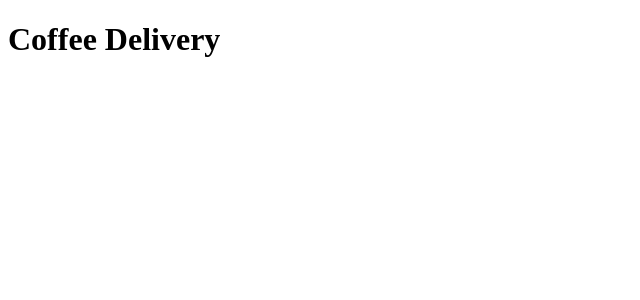
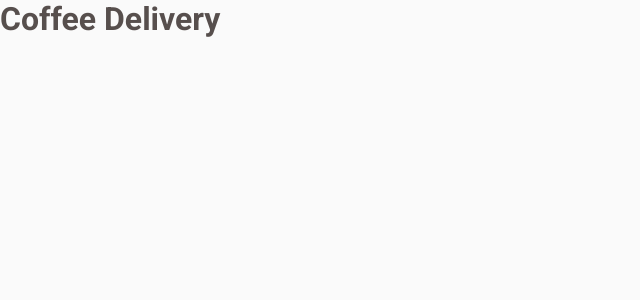
Before and after one commit to jfilipedias/coffee-delivery, a React (Vite) app: page / in a window 1280 px wide. Shown: the top 300 px of the page, without its empty margins (0-640 px from the left). Built offline with nearby package versions, Linux system fonts and the light colour scheme.

Commit message:
Install project dependencies

```diff
--- a/src/App.tsx
+++ b/src/App.tsx
@@ -1,3 +1,14 @@
+import { ThemeProvider } from 'styled-components'
+
+import { GlobalStyle } from './styles/global'
+import { defaultTheme } from './styles/themes/default'
+
 export function App() {
-  return <h1>Coffee Delivery</h1>
+  return (
+    <ThemeProvider theme={defaultTheme}>
+      <h1>Coffee Delivery</h1>
+
+      <GlobalStyle />
+    </ThemeProvider>
+  )
 }
--- /dev/null
+++ b/src/styles/global.ts
@@ -0,0 +1,26 @@
+import { createGlobalStyle } from 'styled-components'
+
+export const GlobalStyle = createGlobalStyle`
+  * {
+    margin: 0;
+    padding: 0;
+    box-sizing: border-box;
+  }
+
+  :focus {
+    outline: 0;
+    box-shadow: 0 0 0 2px ${(props) => props.theme.colors['yellow-700']};
+  }
+
+  body {
+    background: ${(props) => props.theme.colors['gray-100']};
+    color: ${(props) => props.theme.colors['gray-700']};
+    -webkit-font-smoothing: antialiased;
+  }
+
+  body, input, text-area, button {
+    font-family: 'Roboto', sans-serif;
+    font-weight: 400;
+    font-size: 1rem;
+  }
+`
--- /dev/null
+++ b/src/styles/themes/default.ts
@@ -0,0 +1,24 @@
+export const defaultTheme = {
+  title: 'dark',
+  colors: {
+    white: '#FFF',
+
+    'gray-100': '#FAFAFA',
+    'gray-200': '#F3F2F2',
+    'gray-300': '#EDEDED',
+    'gray-400': '#E6E5E5',
+    'gray-500': '#D7D5D5',
+    'gray-600': '#8D8686',
+    'gray-700': '#574F4D',
+    'gray-800': '#403937',
+    'gray-900': '#272221',
+
+    'purple-200': '#EBE5F9',
+    'purple-500': '#8047F8',
+    'purple-700': '#4B2995',
+
+    'yellow-200': '#F1E9C9',
+    'yellow-500': '#DBAC2C',
+    'yellow-700': '#C47F17',
+  },
+}
```
Also changed, not shown: package.json (+9 -4 lines), src/@types/styled.d.ts (added, +8 -0 lines), .eslintrc.json, 1 other file (tests, documents, lock files or other folders).
